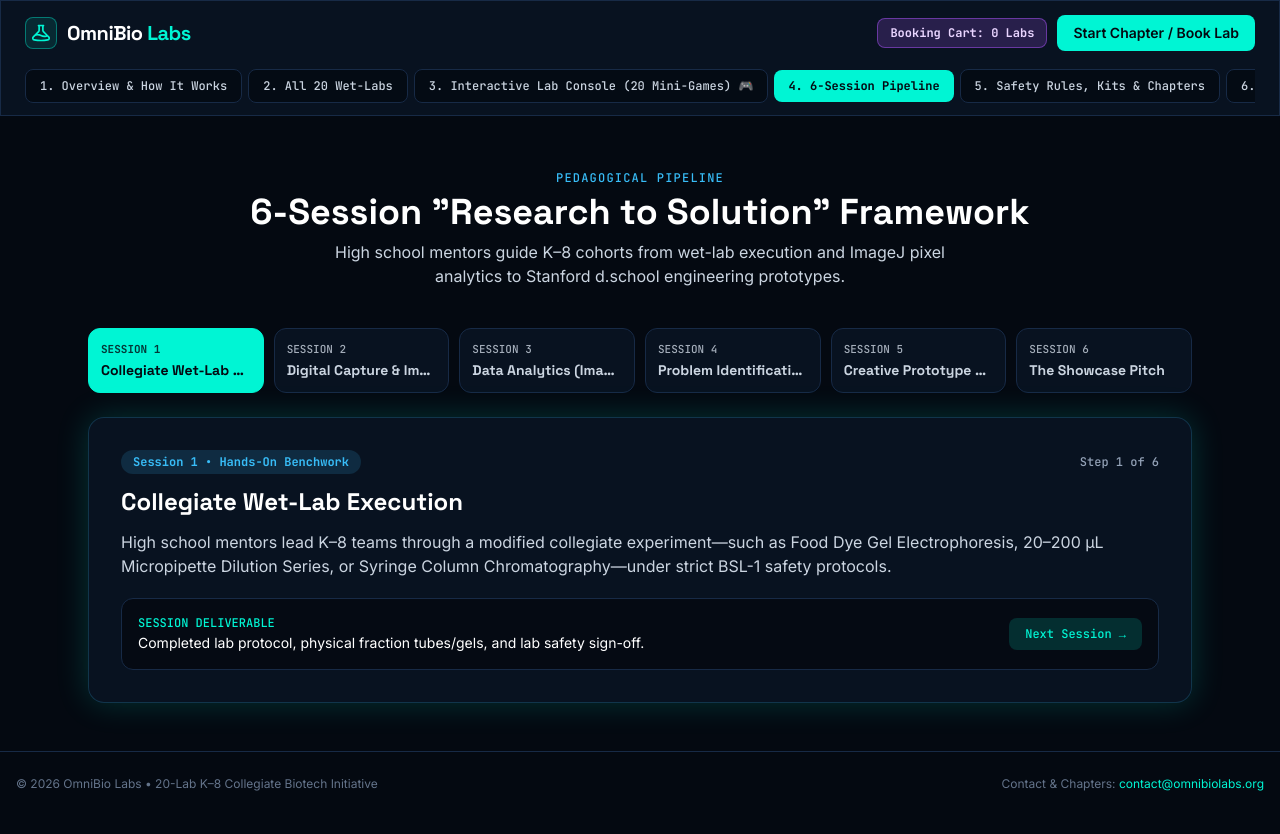
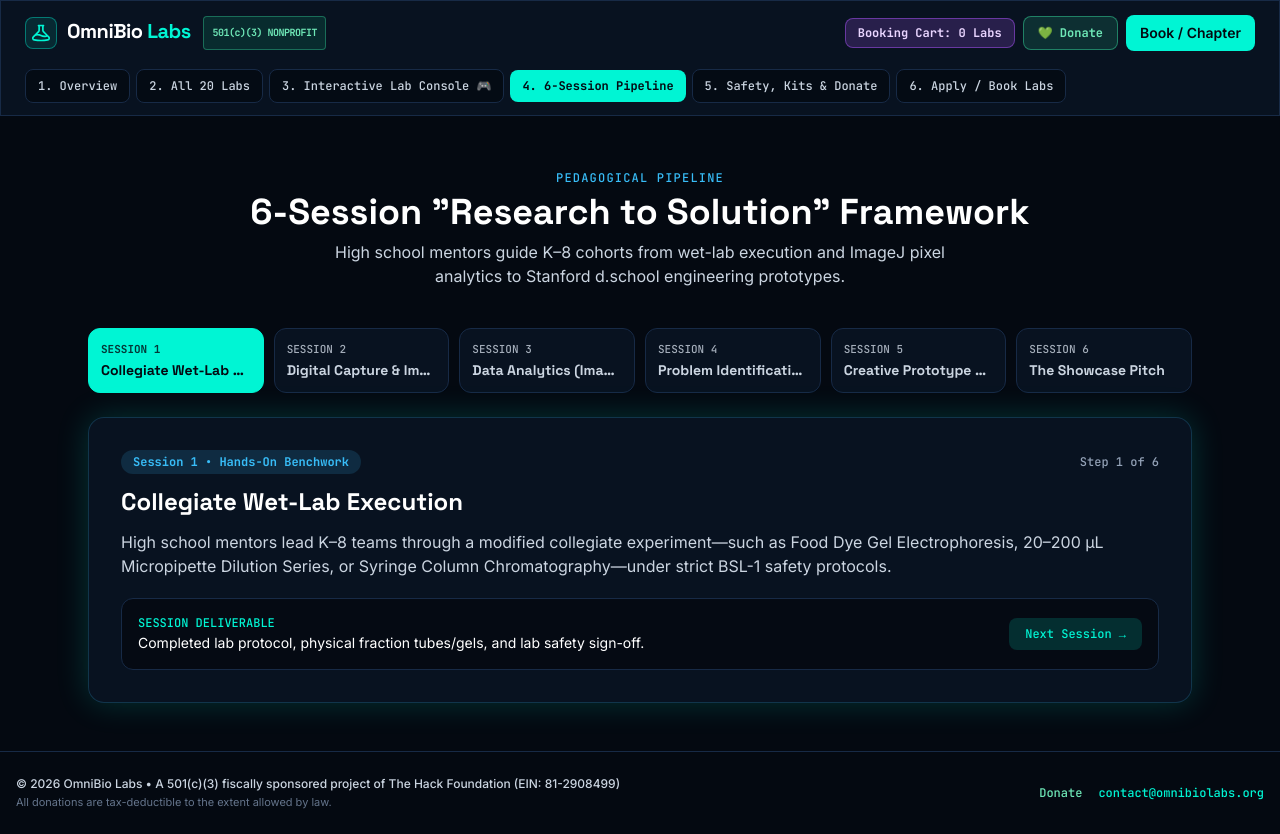
Before and after one commit to Shritha-ux/omnibiolabs.github.io, a plain HTML site: page index.html in a window 1280 px wide. Both pictures are taken after a click on the button "4. 6-Session Pipeline". Drawn offline with nearby package versions, Linux system fonts and the light colour scheme.

Commit message:
Update index.html

```diff
--- a/index.html
+++ b/index.html
@@ -3,7 +3,8 @@
 <head>
   <meta charset="UTF-8" />
   <meta name="viewport" content="width=device-width, initial-scale=1.0" />
-  <title>OmniBio Labs | Collegiate-Level Biotech & STEM for K–8 Students</title>
+  <title>OmniBio Labs | 501(c)(3) Biotech & STEM for K–8 Students</title>
+  <meta name="description" content="OmniBio Labs is a 501(c)(3) fiscally sponsored nonprofit bringing 20 collegiate-level wet-lab biotechnology workshops to K–8 schools and libraries at zero cost." />
   <script src="https://cdn.tailwindcss.com"></script>
   <link rel="preconnect" href="https://fonts.googleapis.com">
   <link rel="preconnect" href="https://fonts.gstatic.com" crossorigin>
@@ -55,44 +56,50 @@
   <!-- Top App Header & Multi-Tab Bar -->
   <header class="sticky top-0 z-40 glass border-b border-bio-border">
     <div class="max-w-7xl mx-auto px-4 sm:px-6">
-      <div class="h-16 flex items-center justify-between gap-4">
+      <div class="h-16 flex items-center justify-between gap-3">
         <button onclick="switchPage('overview')" class="flex items-center gap-2.5 font-display font-bold text-xl tracking-tight text-white text-left">
           <span class="w-8 h-8 rounded-lg bg-bio-cyan/10 border border-bio-cyan/40 flex items-center justify-center text-bio-cyan shrink-0">
             <svg class="w-5 h-5" fill="none" stroke="currentColor" stroke-width="2" viewBox="0 0 24 24">
               <path stroke-linecap="round" stroke-linejoin="round" d="M9.75 3.104v5.714a2.25 2.25 0 01-.659 1.591L5 14.5M9.75 3.104c-.251.023-.501.05-.75.082m.75-.082a24.301 24.301 0 014.5 0m0 0v5.714c0 .597.237 1.17.659 1.591L19.8 15.3M14.25 3.104c.251.023.501.05.75.082M19.8 15.3l-1.57.393A9.065 9.065 0 0112 15a9.065 9.065 0 00-6.23-.693L5 14.5m14.8.8l1.402 1.402c1.232 1.232.65 3.318-1.067 3.611A48.309 48.309 0 0112 21c-2.773 0-5.491-.235-8.135-.687-1.718-.293-2.3-2.379-1.067-3.61L5 14.5" />
             </svg>
           </span>
-          <span>OmniBio <span class="text-bio-cyan">Labs</span></span>
+          <div>
+            <span>OmniBio <span class="text-bio-cyan">Labs</span></span>
+            <span class="hidden sm:inline-block ml-2 px-2 py-0.5 rounded bg-emerald-500/15 border border-emerald-400/40 text-emerald-300 font-mono text-[10px] align-middle">501(c)(3) NONPROFIT</span>
+          </div>
         </button>
 
-        <div class="flex items-center gap-2.5">
+        <div class="flex items-center gap-2">
           <button id="selectedBadge" onclick="switchPage('apply'); switchFormMode('host');" class="px-3 py-1.5 rounded-lg bg-bio-purple/20 border border-bio-purple/50 text-purple-200 font-mono text-xs font-bold hover:bg-bio-purple/30 transition">
             Booking Cart: 0 Labs
           </button>
-          <button onclick="switchPage('apply')" class="px-4 py-2 rounded-lg bg-bio-cyan text-bio-dark font-semibold text-xs sm:text-sm hover:brightness-110 transition">
-            Start Chapter / Book Lab
+          <a id="headerDonateBtn" href="https://hcb.hackclub.com/donations/start/omnibio-labs" target="_blank" rel="noopener noreferrer" class="px-3.5 py-2 rounded-lg bg-emerald-400/15 border border-emerald-400/50 text-emerald-300 font-mono text-xs font-bold hover:bg-emerald-400 hover:text-bio-dark transition">
+            💚 Donate
+          </a>
+          <button onclick="switchPage('apply')" class="px-3.5 py-2 rounded-lg bg-bio-cyan text-bio-dark font-semibold text-xs sm:text-sm hover:brightness-110 transition">
+            Book / Chapter
           </button>
         </div>
       </div>
 
       <!-- Primary Tab Navigation Strip -->
       <nav class="flex items-center gap-1.5 overflow-x-auto pb-3 pt-1" aria-label="Main Tabs">
-        <button data-tab="overview" onclick="switchPage('overview')" class="nav-tab px-3.5 py-2 rounded-lg text-xs font-mono font-bold bg-bio-cyan text-bio-dark whitespace-nowrap transition">
-          1. Overview & How It Works
+        <button data-tab="overview" onclick="switchPage('overview')" class="nav-tab px-3 py-2 rounded-lg text-xs font-mono font-bold bg-bio-cyan text-bio-dark whitespace-nowrap transition">
+          1. Overview
         </button>
-        <button data-tab="workshops" onclick="switchPage('workshops')" class="nav-tab px-3.5 py-2 rounded-lg text-xs font-mono bg-bio-dark/70 text-slate-300 hover:text-white border border-bio-border whitespace-nowrap transition">
-          2. All 20 Wet-Labs
+        <button data-tab="workshops" onclick="switchPage('workshops')" class="nav-tab px-3 py-2 rounded-lg text-xs font-mono bg-bio-dark/70 text-slate-300 hover:text-white border border-bio-border whitespace-nowrap transition">
+          2. All 20 Labs
         </button>
-        <button data-tab="kids-lab" onclick="switchPage('kids-lab')" class="nav-tab px-3.5 py-2 rounded-lg text-xs font-mono bg-bio-dark/70 text-bio-cyan hover:text-white border border-bio-cyan/40 whitespace-nowrap transition">
-          3. Interactive Lab Console (20 Mini-Games) 🎮
+        <button data-tab="kids-lab" onclick="switchPage('kids-lab')" class="nav-tab px-3 py-2 rounded-lg text-xs font-mono bg-bio-dark/70 text-bio-cyan hover:text-white border border-bio-cyan/40 whitespace-nowrap transition">
+          3. Interactive Lab Console 🎮
         </button>
-        <button data-tab="framework" onclick="switchPage('framework')" class="nav-tab px-3.5 py-2 rounded-lg text-xs font-mono bg-bio-dark/70 text-slate-300 hover:text-white border border-bio-border whitespace-nowrap transition">
+        <button data-tab="framework" onclick="switchPage('framework')" class="nav-tab px-3 py-2 rounded-lg text-xs font-mono bg-bio-dark/70 text-slate-300 hover:text-white border border-bio-border whitespace-nowrap transition">
           4. 6-Session Pipeline
         </button>
-        <button data-tab="safety-grants" onclick="switchPage('safety-grants')" class="nav-tab px-3.5 py-2 rounded-lg text-xs font-mono bg-bio-dark/70 text-slate-300 hover:text-white border border-bio-border whitespace-nowrap transition">
-          5. Safety Rules, Kits & Chapters
+        <button data-tab="safety-grants" onclick="switchPage('safety-grants')" class="nav-tab px-3 py-2 rounded-lg text-xs font-mono bg-bio-dark/70 text-slate-300 hover:text-white border border-bio-border whitespace-nowrap transition">
+          5. Safety, Kits & Donate
         </button>
-        <button data-tab="apply" onclick="switchPage('apply')" class="nav-tab px-3.5 py-2 rounded-lg text-xs font-mono bg-bio-dark/70 text-slate-300 hover:text-white border border-bio-border whitespace-nowrap transition">
+        <button data-tab="apply" onclick="switchPage('apply')" class="nav-tab px-3 py-2 rounded-lg text-xs font-mono bg-bio-dark/70 text-slate-300 hover:text-white border border-bio-border whitespace-nowrap transition">
           6. Apply / Book Labs
         </button>
       </nav>
@@ -110,13 +117,13 @@
         <div class="text-center max-w-4xl mx-auto">
           <div class="inline-flex items-center gap-2 px-3.5 py-1.5 rounded-full glass text-xs font-mono text-bio-cyan mb-5">
             <span class="w-2 h-2 rounded-full bg-bio-cyan animate-ping"></span>
-            STUDENT-LED BIOTECH INITIATIVE • ZERO COST TO K–8 SCHOOLS
+            501(c)(3) FISCALLY SPONSORED NONPROFIT • ZERO COST TO K–8 SCHOOLS
           </div>
           <h1 class="font-display text-4xl sm:text-6xl font-bold tracking-tight text-white leading-tight">
             Collegiate Wet-Lab Science, Engineered for <span class="gradient-text">K–8 Classrooms</span>.
           </h1>
           <p class="mt-5 text-base sm:text-lg text-slate-300 max-w-2xl mx-auto leading-relaxed">
-            Most elementary and middle school students never touch a micropipette, gel box, or microscope until college. OmniBio Labs trains high school mentors to bring 20 safe, turnkey biotechnology workshops directly into K–8 classrooms and libraries—100% free.
+            Most elementary and middle school students never touch a micropipette, gel box, or microscope until college. OmniBio Labs is a 501(c)(3) student-led nonprofit bringing 20 safe, turnkey biotechnology workshops directly into K–8 classrooms and libraries—100% free.
           </p>
           <div class="mt-8 flex flex-wrap items-center justify-center gap-4">
             <button onclick="switchPage('kids-lab')" class="px-6 py-3.5 rounded-xl bg-bio-cyan text-bio-dark font-semibold text-sm sm:text-base glow-cyan hover:scale-[1.02] transition">
@@ -202,7 +209,7 @@
           <span class="font-mono text-xs uppercase tracking-widest text-bio-cyan">Master Curriculum & Safety Matrix</span>
           <h2 class="font-display text-3xl sm:text-4xl font-bold text-white mt-1">All 20 Hands-On Wet-Lab Workshops</h2>
           <p class="text-slate-400 text-sm mt-1.5 max-w-2xl">
-            Click <strong class="text-white">Protocol & Safety</strong> for step-by-step instructions, <strong class="text-purple-300">Play Virtual Lab</strong> to run the interactive pre-lab game, or <strong class="text-bio-cyan">+ Add to Cart</strong> to request workshops for your school.
+            Click <strong class="text-white">Protocol & Safety</strong> for step-by-step instructions, <strong class="text-purple-300">Play Lab Game</strong> to run the interactive pre-lab bench, or <strong class="text-bio-cyan">+ Add to Booking Cart</strong> to request workshops for your school.
           </p>
         </div>
 
@@ -229,7 +236,6 @@
     <!-- TAB 3: FULL-CONSOLE INTERACTIVE LAB SANDBOX (ALL 20 LABS) -->
     <!-- ========================================================= -->
     <section id="page-kids-lab" class="tab-panel hidden max-w-7xl mx-auto px-4 sm:px-6 py-8">
-      <!-- Top Instruction Banner -->
       <div class="glass rounded-2xl p-4 sm:p-5 mb-6 border-bio-cyan/40 flex flex-col md:flex-row md:items-center justify-between gap-4">
         <div>
           <div class="font-mono text-xs text-bio-cyan font-bold">🎮 INTERACTIVE STUDENT WET-LAB CONSOLE • ALL 20 EXPERIMENTS</div>
@@ -248,7 +254,6 @@
       </div>
 
       <div class="grid lg:grid-cols-12 gap-6 items-start">
-        <!-- Left Sidebar: All 20 Lab Selector List -->
         <div class="lg:col-span-4 glass rounded-2xl p-4">
           <div class="flex items-center justify-between mb-3 px-1">
             <span class="font-mono text-xs text-bio-cyan font-bold">SELECT EXPERIMENT (1–20):</span>
@@ -257,12 +262,9 @@
           <div id="benchLabMenu" class="space-y-1.5 max-h-[680px] overflow-y-auto pr-1"></div>
         </div>
 
-        <!-- Right Full Interactive Lab Bench Console -->
         <div class="lg:col-span-8 glass rounded-2xl p-5 sm:p-7 glow-cyan space-y-5">
-          <!-- Lab Title & Hypothesis Header -->
           <div id="benchStageHeader"></div>
 
-          <!-- Interactive Toolbelt (Clickable Lab Instruments!) -->
           <div class="bg-bio-dark/90 rounded-2xl p-4 border border-bio-border">
             <div class="flex items-center justify-between mb-2.5">
               <span class="font-mono text-xs text-amber-300 font-bold">🧰 YOUR LAB BENCH TOOLBELT (CLICK TOOLS IN SEQUENCE):</span>
@@ -271,7 +273,6 @@
             <div id="benchToolButtons" class="grid sm:grid-cols-3 gap-2.5"></div>
           </div>
 
-          <!-- Big Live Animated Canvas Stage + Live Telemetry Readout -->
           <div class="grid md:grid-cols-12 gap-4 items-stretch">
             <div class="md:col-span-7 bg-slate-950 rounded-2xl p-3 border-2 border-slate-800 flex flex-col items-center justify-center relative overflow-hidden">
               <div class="w-full flex items-center justify-between px-2 pb-1 text-[10px] font-mono text-slate-400">
@@ -281,14 +282,12 @@
               <canvas id="benchVisualCanvas" width="380" height="270" class="w-full h-[270px] rounded-xl bg-[#03070e]"></canvas>
             </div>
 
-            <!-- Live Bench Log & Bonus 3D DNA Base Mutator when on Genetics Labs -->
             <div class="md:col-span-5 bg-bio-dark/95 rounded-2xl p-4 border border-bio-border flex flex-col justify-between space-y-4">
               <div>
                 <div class="font-mono text-xs text-emerald-300 font-bold mb-1.5">📋 LIVE BENCH LOG & EXPLANATION:</div>
                 <p id="benchObservationText" class="text-xs sm:text-sm text-slate-200 leading-relaxed"></p>
               </div>
 
-              <!-- Interactive 3D DNA Base Mutator & Disease Dex Widget (Shown on DNA/Genetics Labs, or toggleable!) -->
               <div id="dnaMutatorPanel" class="hidden pt-3 border-t border-bio-border space-y-2.5">
                 <div class="flex items-center justify-between">
                   <span class="font-mono text-[11px] text-bio-cyan font-bold">🧬 CLICK BASES TO MUTATE 3D HELIX:</span>
@@ -306,7 +305,6 @@
             </div>
           </div>
 
-          <!-- Cliffhanger Mystery Lockbox (Unlocks only after running all 3 bench tools!) -->
           <div id="cliffhangerBox" class="rounded-2xl p-5 border transition-all duration-300 bg-bio-dark/60 border-bio-border opacity-75">
             <div class="flex flex-wrap items-center justify-between gap-2 mb-2">
               <span id="cliffhangerStatusBadge" class="px-2.5 py-1 rounded bg-slate-800 text-slate-400 font-mono text-xs font-bold">
@@ -347,7 +345,7 @@
     </section>
 
     <!-- ========================================================= -->
-    <!-- TAB 5: SAFETY RULES, KITS & CHAPTERS                      -->
+    <!-- TAB 5: SAFETY RULES, KITS & 501(c)(3) DONATION SUPPORT    -->
     <!-- ========================================================= -->
     <section id="page-safety-grants" class="tab-panel hidden max-w-6xl mx-auto px-4 sm:px-6 py-12 space-y-16">
 
@@ -386,14 +384,34 @@
             <p class="text-xs text-slate-300 leading-relaxed">Every session requires at least 1 trained high school mentor per 6 K–8 students, plus an on-site school teacher or librarian present at all times.</p>
           </div>
           <div class="glass rounded-2xl p-5 border-l-4 border-l-emerald-400">
-            <div class="font-mono text-xs text-emerald-400 mb-1">RULE 05 • ZERO-COST ACCESS</div>
+            <div class="font-mono text-xs text-emerald-400 mb-1">RULE 05 • 501(c)(3) ZERO-COST ACCESS</div>
             <h3 class="font-display font-bold text-white text-base mb-2">100% Free to K–8 Participants</h3>
-            <p class="text-xs text-slate-300 leading-relaxed">Chapters never charge students or public schools. Supplies are funded through local STEM micro-grants, school PTSA partnerships, and community sponsors.</p>
+            <p class="text-xs text-slate-300 leading-relaxed">Chapters never charge students or public schools. Supplies are funded through tax-deductible 501(c)(3) donations, STEM micro-grants, and school PTSA sponsors.</p>
           </div>
           <div class="glass rounded-2xl p-5 border-l-4 border-l-rose-400">
             <div class="font-mono text-xs text-rose-400 mb-1">RULE 06 • ALLERGY & SAFETY CHECK</div>
             <h3 class="font-display font-bold text-white text-base mb-2">Mandatory 5-Minute Briefing</h3>
             <p class="text-xs text-slate-300 leading-relaxed">Allergy checks (latex balloons, dairy/lactase, plant leaves, raw eggs) and micropipette vertical-handling rules are reviewed before opening any kit.</p>
+          </div>
+        </div>
+      </div>
+
+      <!-- 501(c)(3) Tax-Deductible Support & Grant Banner -->
+      <div class="glass rounded-2xl p-6 sm:p-8 border-emerald-400/40 bg-gradient-to-r from-emerald-950/30 via-bio-card to-bio-dark">
+        <div class="flex flex-col lg:flex-row lg:items-center justify-between gap-6">
+          <div class="space-y-2 max-w-2xl">
+            <span class="px-2.5 py-0.5 rounded bg-emerald-500/15 border border-emerald-400/40 text-emerald-300 font-mono text-xs font-bold">
+              OFFICIAL 501(c)(3) FISCALLY SPONSORED NONPROFIT • EIN: 81-2908499
+            </span>
+            <h3 class="font-display text-2xl font-bold text-white">Fund a K–8 Wet-Lab Kit (100% Tax-Deductible)</h3>
+            <p class="text-xs sm:text-sm text-slate-300 leading-relaxed">
+              OmniBio Labs is fiscally sponsored by <strong>The Hack Foundation (EIN: 81-2908499)</strong>, a registered 501(c)(3) public charity. Every $20 sponsors a full wet-lab reagent kit for 10 elementary or middle school students, and donors automatically receive an official IRS tax receipt.
+            </p>
+          </div>
+          <div class="flex flex-col sm:flex-row gap-3 shrink-0">
+            <a id="sectionDonateBtn" href="https://hcb.hackclub.com/donations/start/omnibio-labs" target="_blank" rel="noopener noreferrer" class="px-6 py-3.5 rounded-xl bg-emerald-400 text-bio-dark font-mono text-xs sm:text-sm font-bold text-center hover:brightness-110 transition">
+              💚 Make a Tax-Deductible Donation →
+            </a>
           </div>
         </div>
       </div>
@@ -499,10 +517,10 @@
             </div>
           </div>
 
-          <div class="glass rounded-xl p-4">
-            <div class="text-xs font-mono text-bio-blue mb-1">ZERO-COST SCHOOL GUARANTEE</div>
-            <p class="text-xs text-slate-400 leading-relaxed">
-              Every OmniBio Labs workshop is 100% free to K–8 schools, classrooms, and public libraries. Our student chapters supply all reagents, safety goggles, and trained mentors.
+          <div class="glass rounded-xl p-4 border-emerald-400/30">
+            <div class="text-xs font-mono text-emerald-300 mb-1">501(c)(3) NONPROFIT GUARANTEE</div>
+            <p class="text-xs text-slate-300 leading-relaxed">
+              OmniBio Labs is a fiscally sponsored 501(c)(3) nonprofit under The Hack Foundation (EIN: 81-2908499). Every workshop is 100% free to K–8 schools, classrooms, and public libraries.
             </p>
           </div>
         </div>
@@ -540,7 +558,6 @@
               </select>
             </div>
 
-            <!-- DYNAMIC REPEATABLE DROPDOWN ROWS -->
             <div class="space-y-2.5 bg-bio-dark/60 p-4 rounded-xl border border-bio-border">
               <div class="flex items-center justify-between">
                 <label class="block text-xs font-mono text-bio-cyan font-bold">YOUR WORKSHOP BOOKING CART:</label>
@@ -621,14 +638,29 @@
     </div>
   </div>
 
-  <footer class="border-t border-bio-border py-6 text-center text-xs text-slate-500">
-    <div class="max-w-7xl mx-auto px-4 flex flex-col sm:flex-row items-center justify-between gap-2">
-      <span>© 2026 OmniBio Labs • 20-Lab K–8 Collegiate Biotech Initiative</span>
-      <span>Contact & Chapters: <a href="mailto:contact@omnibiolabs.org" class="text-bio-cyan hover:underline">contact@omnibiolabs.org</a></span>
+  <footer class="border-t border-bio-border py-6 text-xs text-slate-400">
+    <div class="max-w-7xl mx-auto px-4 flex flex-col sm:flex-row items-center justify-between gap-3 text-center sm:text-left">
+      <div>
+        <div class="text-slate-300 font-medium">© 2026 OmniBio Labs • A 501(c)(3) fiscally sponsored project of The Hack Foundation (EIN: 81-2908499)</div>
+        <div class="text-[11px] text-slate-500 mt-0.5">All donations are tax-deductible to the extent allowed by law.</div>
+      </div>
+      <div class="flex items-center gap-4 shrink-0">
+        <a id="footerDonateBtn" href="https://hcb.hackclub.com/donations/start/omnibio-labs" target="_blank" rel="noopener noreferrer" class="text-emerald-300 hover:underline font-mono">Donate</a>
+        <a href="mailto:contact@omnibiolabs.org" class="text-bio-cyan hover:underline font-mono">contact@omnibiolabs.org</a>
+      </div>
     </div>
   </footer>
 
   <script>
+    // ==========================================
+    // 0. PASTE YOUR EXACT HCB DONATION URL BELOW
+    // ==========================================
+    const HCB_DONATE_URL = "https://hcb.hackclub.com/donations/start/omnibio-labs";
+    ["headerDonateBtn", "sectionDonateBtn", "footerDonateBtn"].forEach(id => {
+      const el = document.getElementById(id);
+      if (el) el.href = HCB_DONATE_URL;
+    });
+
     // ==========================================
     // 1. MULTI-TAB PAGE ROUTER
     // ==========================================
@@ -639,16 +671,16 @@
 
       document.querySelectorAll('.nav-tab').forEach(btn => {
         if (btn.dataset.tab === pageId) {
-          btn.className = 'nav-tab px-3.5 py-2 rounded-lg text-xs font-mono font-bold bg-bio-cyan text-bio-dark whitespace-nowrap transition';
+          btn.className = 'nav-tab px-3 py-2 rounded-lg text-xs font-mono font-bold bg-bio-cyan text-bio-dark whitespace-nowrap transition';
         } else {
-          btn.className = 'nav-tab px-3.5 py-2 rounded-lg text-xs font-mono bg-bio-dark/70 text-slate-300 hover:text-white border border-bio-border whitespace-nowrap transition';
+          btn.className = 'nav-tab px-3 py-2 rounded-lg text-xs font-mono bg-bio-dark/70 text-slate-300 hover:text-white border border-bio-border whitespace-nowrap transition';
         }
       });
       window.scrollTo({ top: 0, behavior: 'smooth' });
     }
 
     // ==========================================
-    // 2. MASTER 20-WORKSHOP DATABASE (WITH CLICKABLE TOOLBELT GAMES)
+    // 2. MASTER 20-WORKSHOP DATABASE
     // ==========================================
     const labSuite = [
       {
@@ -1348,10 +1380,9 @@
     // 5. INTERACTIVE 20-LAB TOOLBENCH & 3D HELIX ENGINE
     // ==========================================
     let currentBenchIdx = 0;
-    let currentBenchStep = 0; // 0 = initial, 1 = tool 1 clicked, 2 = tool 2 clicked, 3 = tool 3 clicked
+    let currentBenchStep = 0;
     let animPhase = 0;
 
-    // 3D DNA Base Mutator State (for Genetics/DNA labs)
     const dnaBases = ['A', 'T', 'C', 'G'];
     const baseColors = { A: '#10b981', T: '#f43f5e', C: '#38bdf8', G: '#fbbf24' };
     const complementMap = { A: 'T', T: 'A', C: 'G', G: 'C' };
@@ -1530,7 +1561,6 @@
       }
     }
 
-    // Continuous Live 60FPS Apparatus Animation Loop
     function animateBenchCanvas() {
       const c = document.getElementById('benchVisualCanvas');
       if (c && !document.getElementById('page-kids-lab').classList.contains('hidden')) {
@@ -1539,7 +1569,6 @@
         g.clearRect(0, 0, W, H);
         animPhase += 0.04;
 
-        // Lab grid background
         g.strokeStyle = 'rgba(56, 189, 248, 0.07)';
         g.lineWidth = 1;
         for (let x = 0; x < W; x += 24) { g.beginPath(); g.moveTo(x, 0); g.lineTo(x, H); g.stroke(); }
@@ -1549,7 +1578,6 @@
         const step = currentBenchStep;
 
         if (vType === 'dna3d') {
-          // Real Rotating 3D Double Helix!
           const cx = W / 2;
           for (let i = 0; i < 6; i++) {
             const y = 36 + i * 38;
@@ -1589,7 +1617,6 @@
             else { drawSphere(x2, z2, bB, '#38bdf8'); drawSphere(x1, z1, bA, '#00f5d4'); }
           }
         } else if (vType === 'tube') {
-          // Strawberry DNA Extraction Tube
           g.strokeStyle = '#94a3b8'; g.lineWidth = 2.5;
           g.strokeRect(150, 35, 80, 195);
           if (step >= 1) {
@@ -1599,7 +1626,6 @@
           if (step >= 3) {
             g.fillStyle = 'rgba(186, 230, 253, 0.25)';
             g.fillRect(152, 75, 76, 55);
-            // Floating white DNA strands at interphase
             g.strokeStyle = '#ffffff'; g.lineWidth = 2.5;
             g.beginPath();
             for (let x = 158; x < 222; x += 6) {
@@ -1608,7 +1634,6 @@
             g.stroke();
           }
         } else if (vType === 'gel') {
-          // Animated 4-Lane Gel Electrophoresis
           g.strokeStyle = '#64748b'; g.lineWidth = 2;
           g.strokeRect(55, 25, 270, 215);
           for (let l = 0; l < 4; l++) {
@@ -1627,7 +1652,6 @@
             }
           }
         } else if (vType === 'cylinder' || vType === 'balloon') {
-          // Rising Oxygen Foam or Inflating CO2 Balloon
           g.strokeStyle = '#94a3b8'; g.lineWidth = 2;
           g.strokeRect(155, 110, 70, 125);
           g.fillStyle = 'rgba(251, 191, 36, 0.45)';
@@ -1651,7 +1675,6 @@
             g.fillRect(157, 175 - foamH, 66, foamH);
           }
         } else if (vType === 'column' || vType === 'filter' || vType === 'bioreactor') {
-          // Syringe Column + Dripping Collection Beaker
           g.strokeStyle = '#94a3b8'; g.lineWidth = 2;
           g.strokeRect(145, 22, 90, 130);
           g.fillStyle = '#1e293b'; g.fillRect(147, 55, 86, 95);
@@ -1665,7 +1688,6 @@
             g.fillRect(152, 238 - step * 16, 76, step * 16);
           }
         } else if (vType === 'plate') {
-          // 5-Well Serial Dilution + LED Pad Glow
           if (step === 3) {
             g.fillStyle = 'rgba(0, 245, 212, 0.12)';
             g.fillRect(25, 75, 330, 120);
@@ -1679,7 +1701,6 @@
             g.strokeStyle = '#38bdf8'; g.lineWidth = 2; g.stroke();
           }
         } else if (vType === 'petri' || vType === 'scope') {
-          // Circular Petri Dish or 140x Foldscope Lens
           g.beginPath(); g.arc(W / 2, H / 2, 100, 0, Math.PI * 2);
           g.fillStyle = vType === 'petri' ? '#1e1b4b' : '#022c22'; g.fill();
           g.strokeStyle = '#00f5d4'; g.lineWidth = 3; g.stroke();
@@ -1692,7 +1713,6 @@
             }
           }
         } else if (vType === 'ph' || vType === 'uv' || vType === 'spec' || vType === 'hydrogel') {
-          // 3-Well Colorimetric / UV / Hydrogel Stage
           const colors = step === 0 ? ['#1e293b', '#1e293b', '#1e293b']
             : step === 1 ? ['#8b5cf6', '#8b5cf6', '#8b5cf6']
             : step === 2 ? ['#f43f5e', '#8b5cf6', '#8b5cf6']
@@ -1705,7 +1725,6 @@
             g.fillRect(x + 2, 105, 61, 98);
           }
         } else {
-          // Egg / Droplet / TLC / Microbial Fuel Cell Stage
           g.strokeStyle = '#38bdf8'; g.lineWidth = 2.5;
           g.strokeRect(85, 50, 210, 170);
           g.fillStyle = step === 0 ? '#1e293b' : (step === 1 ? '#38bdf8' : (step === 2 ? '#a855f7' : '#00f5d4'));
@@ -1821,6 +1840,7 @@
 
     function downloadSafetyChecklist() {
       const content = `OMNIBIO LABS — MANDATORY MENTOR PRE-LAB SAFETY & COMPLIANCE CHECKLIST
+501(c)(3) Fiscally Sponsored Project of The Hack Foundation (EIN: 81-2908499)
 Official Contact: contact@omnibiolabs.org | Website: https://omnibiolabs.org
 
 [ ] 1. SUPERVISION RATIO: Confirm at least 1 trained High School Mentor per 6 K-8 students + 1 on-site adult teacher/librarian.
```
